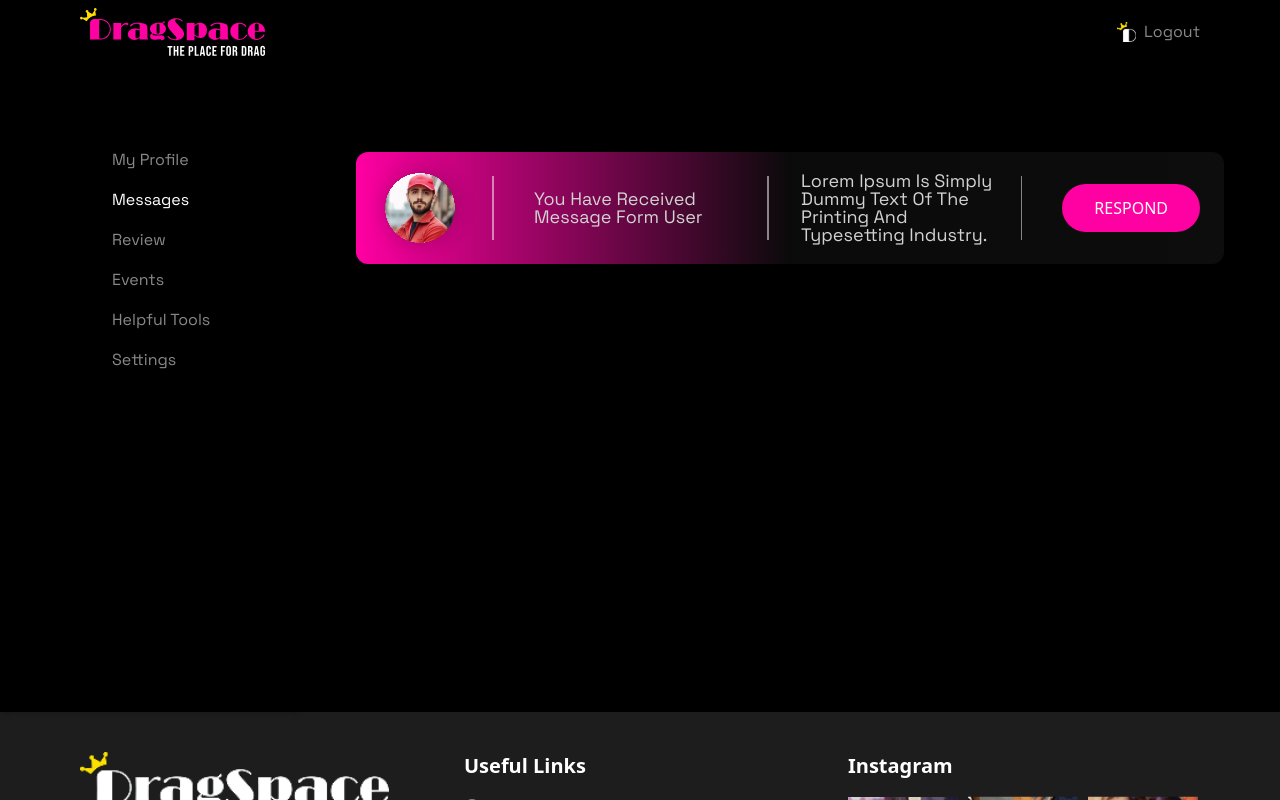
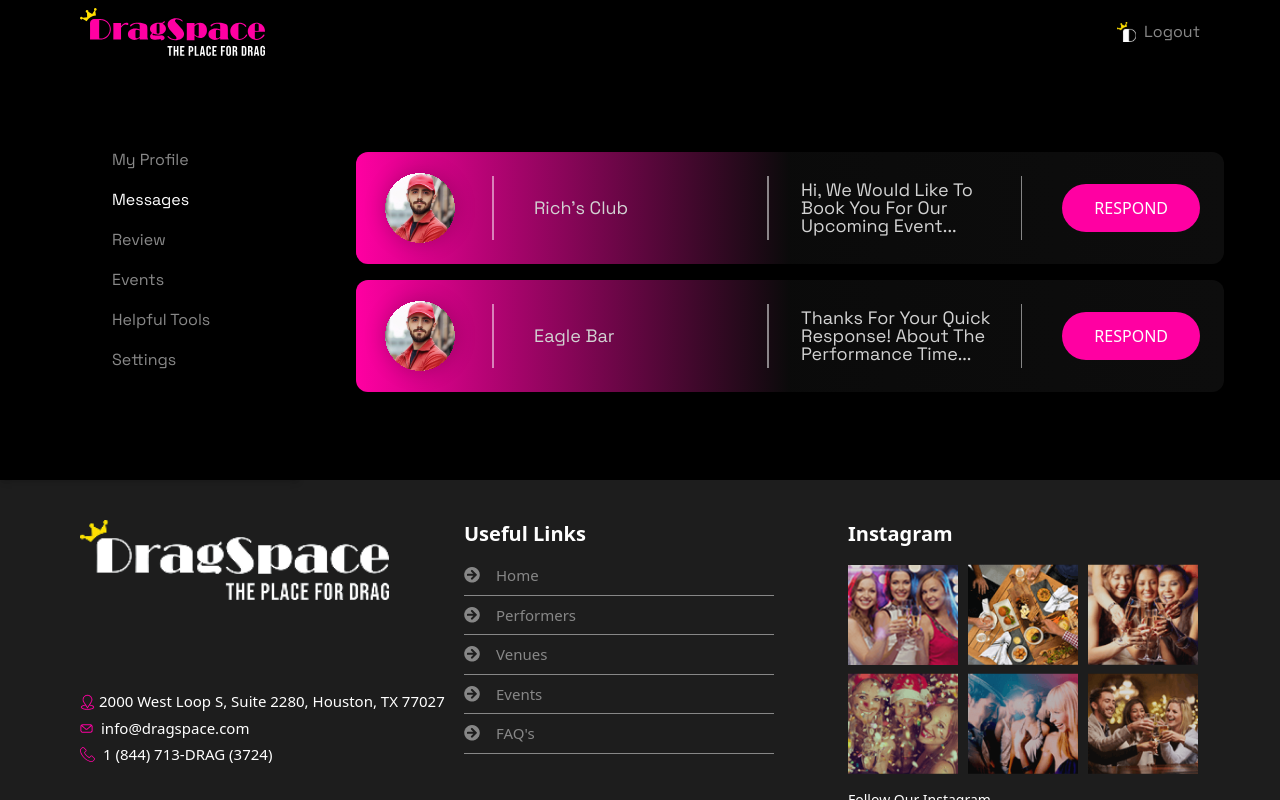
Before and after one commit to HamzaAliKundi/coltable-deshabord-performer, a React (Vite) app: page /messages in a window 1280 px wide. Shown: the top 800 px of the page. Built offline with nearby package versions, Linux system fonts and the light colour scheme; no server answers; sample sign-in values are in the browser's storage.

Commit message:
ui desing for messages in performer

```diff
--- /dev/null
+++ b/src/components/messages/ChatBox.tsx
@@ -0,0 +1,96 @@
+// src/components/messages/ChatBox.tsx
+import React, { useState } from 'react';
+import { ArrowLeft, Send } from 'lucide-react';
+
+interface ChatBoxProps {
+  recipientName: string;
+  recipientImage?: string;
+  onBack: () => void;
+}
+
+const ChatBox = ({ recipientName, recipientImage, onBack }: ChatBoxProps) => {
+  const [message, setMessage] = useState('');
+
+  // Dummy messages for UI demonstration
+  const [messages] = useState([
+    { id: 1, text: "Hello, I'm interested in booking you for an event", sender: 'them', time: '10:00 AM' },
+    { id: 2, text: "Hi! Thanks for reaching out. I'd love to hear more about the event.", sender: 'me', time: '10:05 AM' },
+  ]);
+
+  const handleSend = () => {
+    if (message.trim()) {
+      // Here you would typically send the message to your backend
+      console.log('Sending message:', message);
+      setMessage('');
+    }
+  };
+
+  return (
+    <div className="flex flex-col h-[75vh] bg-[#0D0D0D] rounded-xl overflow-hidden">
+      {/* Chat header */}
+      <div className="bg-gradient-to-l from-[#0D0D0D] via-[#0D0D0D]/80 to-[#FF00A2] p-4">
+        <div className="flex items-center">
+          <button
+            onClick={onBack}
+            className="mr-4 text-white hover:text-[#FF00A2] transition-colors"
+          >
+            <ArrowLeft size={24} />
+          </button>
+          <div className="flex items-center">
+            <div className="w-10 h-10 rounded-full overflow-hidden border-2 border-white">
+              {recipientImage ? (
+                <img src={recipientImage} alt={recipientName} className="w-full h-full object-cover" />
+              ) : (
+                <div className="w-full h-full bg-[#383838]" />
+              )}
+            </div>
+            <span className="ml-3 text-white font-['Space_Grotesk'] text-lg">{recipientName}</span>
+          </div>
+        </div>
+      </div>
+
+      {/* Messages area */}
+      <div className="flex-1 overflow-y-auto p-4 space-y-4">
+        {messages.map((msg) => (
+          <div
+            key={msg.id}
+            className={`flex ${msg.sender === 'me' ? 'justify-end' : 'justify-start'}`}
+          >
+            <div
+              className={`max-w-[70%] rounded-xl p-3 ${
+                msg.sender === 'me'
+                  ? 'bg-[#FF00A2] text-white'
+                  : 'bg-[#383838] text-white'
+              }`}
+            >
+              <p className="font-['Space_Grotesk']">{msg.text}</p>
+              <span className="text-xs opacity-70 mt-1 block">{msg.time}</span>
+            </div>
+          </div>
+        ))}
+      </div>
+
+      {/* Message input */}
+      <div className="p-4 bg-[#0D0D0D] border-t border-[#383838]">
+        <div className="flex items-center space-x-2">
+          <input
+            type="text"
+            value={message}
+            onChange={(e) => setMessage(e.target.value)}
+            placeholder="Type your message..."
+            className="flex-1 bg-[#1D1D1D] text-white rounded-full px-4 py-2 focus:outline-none focus:ring-2 focus:ring-[#FF00A2] font-['Space_Grotesk']"
+            onKeyPress={(e) => e.key === 'Enter' && handleSend()}
+          />
+          <button
+            onClick={handleSend}
+            className="bg-[#FF00A2] text-white p-2 rounded-full hover:bg-pink-600 transition-colors"
+          >
+            <Send size={20} />
+          </button>
+        </div>
+      </div>
+    </div>
+  );
+};
+
+export default ChatBox;
--- /dev/null
+++ b/src/components/messages/MessageCard.tsx
@@ -0,0 +1,78 @@
+import React from 'react';
+import { MessageSquare } from 'lucide-react';
+
+interface MessageCardProps {
+  senderName: string;
+  lastMessage: string;
+  image?: string;
+  onClick: () => void;
+  isSelected: boolean;
+}
+
+const MessageCard: React.FC<MessageCardProps> = ({
+  senderName,
+  lastMessage,
+  image,
+  onClick,
+  isSelected
+}) => {
+  return (
+    <div
+      onClick={onClick}
+      className={`
+        cursor-pointer
+        w-full max-w-[1029px]
+        bg-gradient-to-l from-[#0D0D0D] via-[#0D0D0D]/80 to-[#FF00A2]
+        rounded-xl overflow-hidden
+        ${isSelected ? 'ring-2 ring-[#FF00A2]' : ''}
+      `}
+    >
+      <div className="flex flex-col md:flex-row items-center justify-between p-4 md:p-0">
+        {/* Left section with avatar */}
+        <div className="flex items-center w-full md:w-auto mb-4 md:mb-0">
+          <div className="ml-2">
+            <div className="w-18 h-18 rounded-full overflow-hidden border-white">
+              {image ? (
+                <img src={image} alt="Profile" className="w-full h-full object-cover" />
+              ) : (
+                <MessageSquare className="w-full h-full text-gray-400" />
+              )}
+            </div>
+          </div>
+          <div className="hidden md:block w-[2px] h-16 bg-white/50 mx-4"></div>
+        </div>
+
+        {/* Middle section split in two equal parts */}
+        <div className="flex flex-col md:flex-row flex-1 justify-between items-center px-2 md:px-6 py-2 md:py-4 space-y-4 md:space-y-0">
+          <div className="text-white w-full md:w-1/2 flex items-center">
+            <p className="font-['Space_Grotesk'] font-normal text-[16px] md:text-[18px] leading-[100%] tracking-[0%] align-middle capitalize text-[#D2D2D2] text-center md:text-left">
+              {senderName}
+            </p>
+          </div>
+          <div className="hidden md:block w-[2px] h-16 bg-white/50 mx-4"></div>
+          <div className="text-white w-full md:w-1/2 md:pl-4">
+            <p className="font-['Space_Grotesk'] font-normal text-[16px] md:text-[18px] leading-[100%] tracking-[0%] align-middle capitalize text-[#D2D2D2] text-center md:text-left">
+              {lastMessage}
+            </p>
+          </div>
+          <div className="hidden md:block w-[2px] h-16 bg-white/50 mx-4"></div>
+        </div>
+
+        {/* Right section with button */}
+        <div className="w-full md:w-auto md:pr-6 mt-4 md:mt-0 flex justify-center md:justify-end">
+          <button
+            className="w-full md:w-auto bg-[#FF00A2] hover:bg-pink-600 text-white py-2 md:py-3 px-4 md:px-8 rounded-full font-medium text-sm md:text-base"
+            onClick={(e) => {
+              e.stopPropagation();
+              onClick();
+            }}
+          >
+            RESPOND
+          </button>
+        </div>
+      </div>
+    </div>
+  );
+};
+
+export default MessageCard;
--- a/src/components/messages/messages.tsx
+++ b/src/components/messages/messages.tsx
@@ -1,44 +1,60 @@
-import React from 'react';
-import { MessageSquare } from 'lucide-react';
+import React, { useState } from 'react';
+import ChatBox from './ChatBox';
+import MessageCard from './MessageCard';
 
-const Messages = (image: boolean) => {
+interface Chat {
+  id: string;
+  senderName: string;
+  lastMessage: string;
+  image?: string;
+}
+
+const Messages = () => {
+  const [selectedChat, setSelectedChat] = useState<string | null>(null);
+
+  // Dummy data for demonstration
+  const chats: Chat[] = [
+    {
+      id: '1',
+      senderName: 'Rich\'s Club',
+      lastMessage: 'Hi, we would like to book you for our upcoming event...',
+      image: '/messages/messages.svg'
+    },
+    {
+      id: '2',
+      senderName: 'Eagle Bar',
+      lastMessage: 'Thanks for your quick response! About the performance time...',
+      image: '/messages/messages.svg'
+    },
+    // Add more dummy chats as needed
+  ];
+
+  if (selectedChat) {
+    const chat = chats.find(c => c.id === selectedChat);
+    return (
+      <div className="p-4 md:px-8 py-8 md:py-16 bg-black">
+        <ChatBox
+          recipientName={chat?.senderName || ''}
+          recipientImage={chat?.image}
+          onBack={() => setSelectedChat(null)}
+        />
+      </div>
+    );
+  }
+
   return (
-    <div className="p-4 md:px-8 py-8 md:py-16 bg-black min-h-[75vh]">
-      <div className="w-full max-w-[1029px] bg-gradient-to-l from-[#0D0D0D] via-[#0D0D0D]/80 to-[#FF00A2] rounded-xl overflow-hidden">
-        <div className="flex flex-col md:flex-row items-center justify-between p-4 md:p-0">
-          {/* Left section with avatar and message info */}
-          <div className="flex items-center w-full md:w-auto mb-4 md:mb-0">
-            <div className="ml-2">
-              <div className="w-18 h-18 rounded-full overflow-hidden border-white">
-                {image ? <img src="/messages/messages.svg" alt="Profile" className="w-full h-full object-cover" /> : <MessageSquare className="w-full h-full text-gray-400" />}
-              </div>
-            </div>
-            <div className="hidden md:block w-[2px] h-16 bg-white/50 mx-4"></div>
-          </div>
-
-          {/* Middle section split in two equal parts */}
-          <div className="flex flex-col md:flex-row flex-1 justify-between items-center px-2 md:px-6 py-2 md:py-4 space-y-4 md:space-y-0">
-            <div className="text-white w-full md:w-1/2 flex items-center">
-              <p className="font-['Space_Grotesk'] font-normal text-[16px] md:text-[18px] leading-[100%] tracking-[0%] align-middle capitalize text-[#D2D2D2] text-center md:text-left">
-                You Have Received Message Form User
-              </p>
-            </div>
-            <div className="hidden md:block w-[2px] h-16 bg-white/50 mx-4"></div>
-            <div className="text-white w-full md:w-1/2 md:pl-4">
-              <p className="font-['Space_Grotesk'] font-normal text-[16px] md:text-[18px] leading-[100%] tracking-[0%] align-middle capitalize text-[#D2D2D2] text-center md:text-left">
-                Lorem Ipsum Is Simply Dummy Text Of The Printing And Typesetting Industry.
-              </p>
-            </div>
-            <div className="hidden md:block w-[2px] h-16 bg-white/50 mx-4"></div>
-          </div>
-
-          {/* Right section with button */}
-          <div className="w-full md:w-auto md:pr-6 mt-4 md:mt-0 flex justify-center md:justify-end">
-            <button className="w-full md:w-auto bg-[#FF00A2] hover:bg-pink-600 text-white py-2 md:py-3 px-4 md:px-8 rounded-full font-medium text-sm md:text-base">
-              RESPOND
-            </button>
-          </div>
-        </div>
+    <div className="p-4 md:px-8 py-8 md:py-16 bg-black">
+      <div className="space-y-4">
+        {chats.map(chat => (
+          <MessageCard
+            key={chat.id}
+            senderName={chat.senderName}
+            lastMessage={chat.lastMessage}
+            image={chat.image}
+            onClick={() => setSelectedChat(chat.id)}
+            isSelected={selectedChat === chat.id}
+          />
+        ))}
       </div>
     </div>
   );
```
